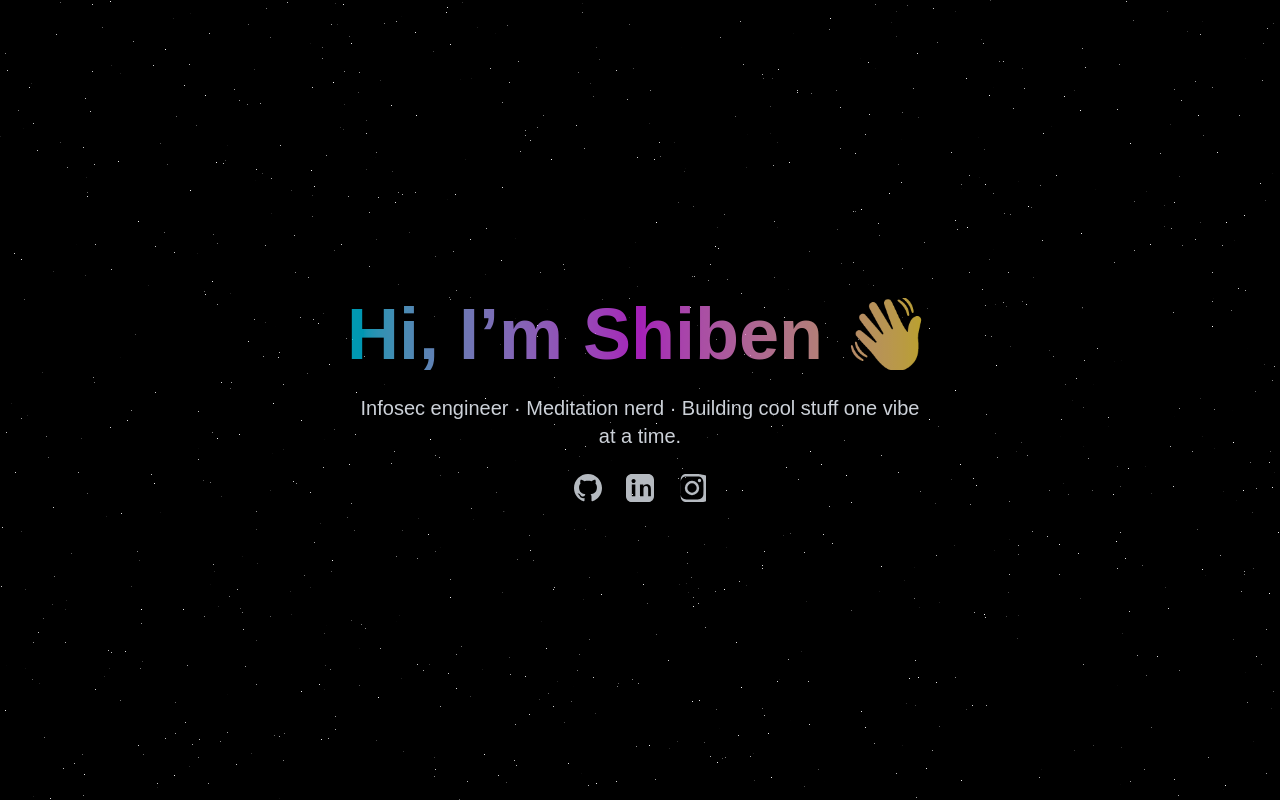
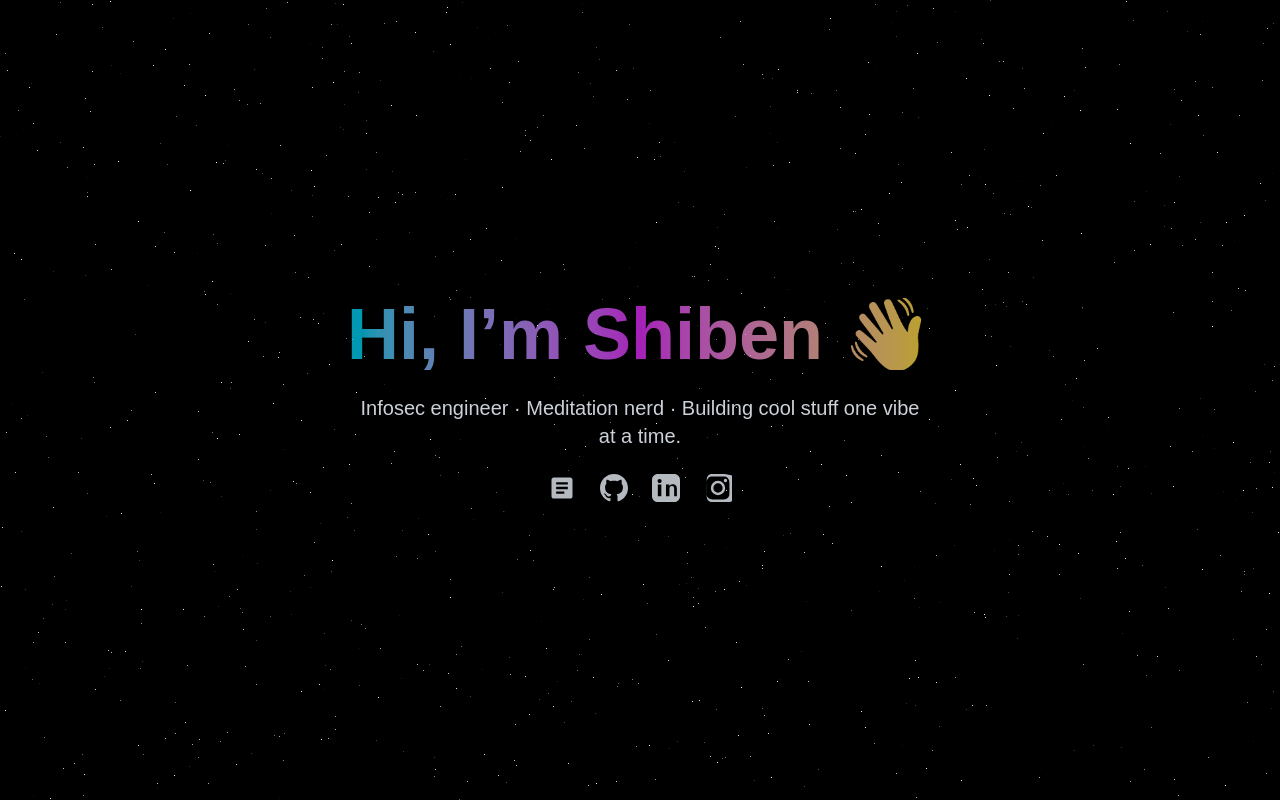
Before and after one commit to avatar25/avatar25_website, a Next.js app: page / in a window 1280 px wide. Built offline with nearby package versions, Linux system fonts and the light colour scheme.

Commit message:
fix: update blog post content for clarity and correct typographical error

```diff
--- a/src/app/page.tsx
+++ b/src/app/page.tsx
@@ -12,6 +12,15 @@ export default function Home() {
           Infosec engineer · Meditation nerd · Building cool stuff one vibe at a time.
         </p>
         <div className="mt-6 flex gap-6 justify-center">
+          <a
+            href="/blog"
+            className="text-slate-200/80 hover:text-yellow-300 transition-colors text-2xl"
+            aria-label="Blog"
+          >
+            <svg width="28" height="28" fill="currentColor" viewBox="0 0 24 24" aria-hidden="true">
+              <path d="M19 3H5c-1.1 0-2 .9-2 2v14c0 1.1.9 2 2 2h14c1.1 0 2-.9 2-2V5c0-1.1-.9-2-2-2zm-5 14H7v-2h7v2zm3-4H7v-2h10v2zm0-4H7V7h10v2z"/>
+            </svg>
+          </a>
           <a
             href="https://github.com/avatar25"
             target="_blank"
--- a/src/content/blog/hello-world.md
+++ b/src/content/blog/hello-world.md
@@ -3,4 +3,4 @@ title: "Hello World"
 date: "2024-06-12"
 ---
 
-Welcome to my new blog! This is the first post in the markdown-based blog section.
+Welcome to my new blog! This is the first post iny my website.
```
Also changed, not shown: 1 other file (tests, documents, lock files or other folders).
